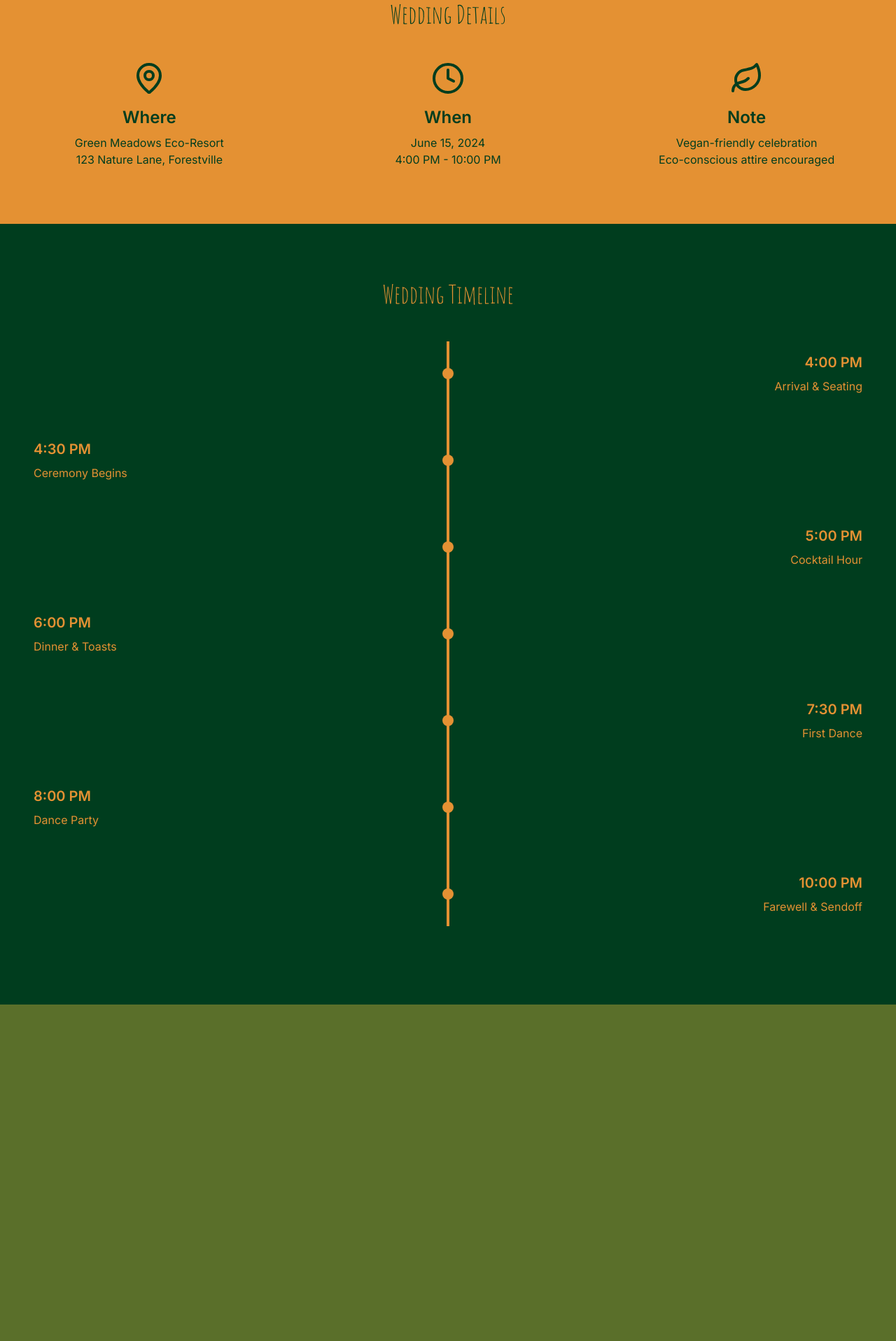
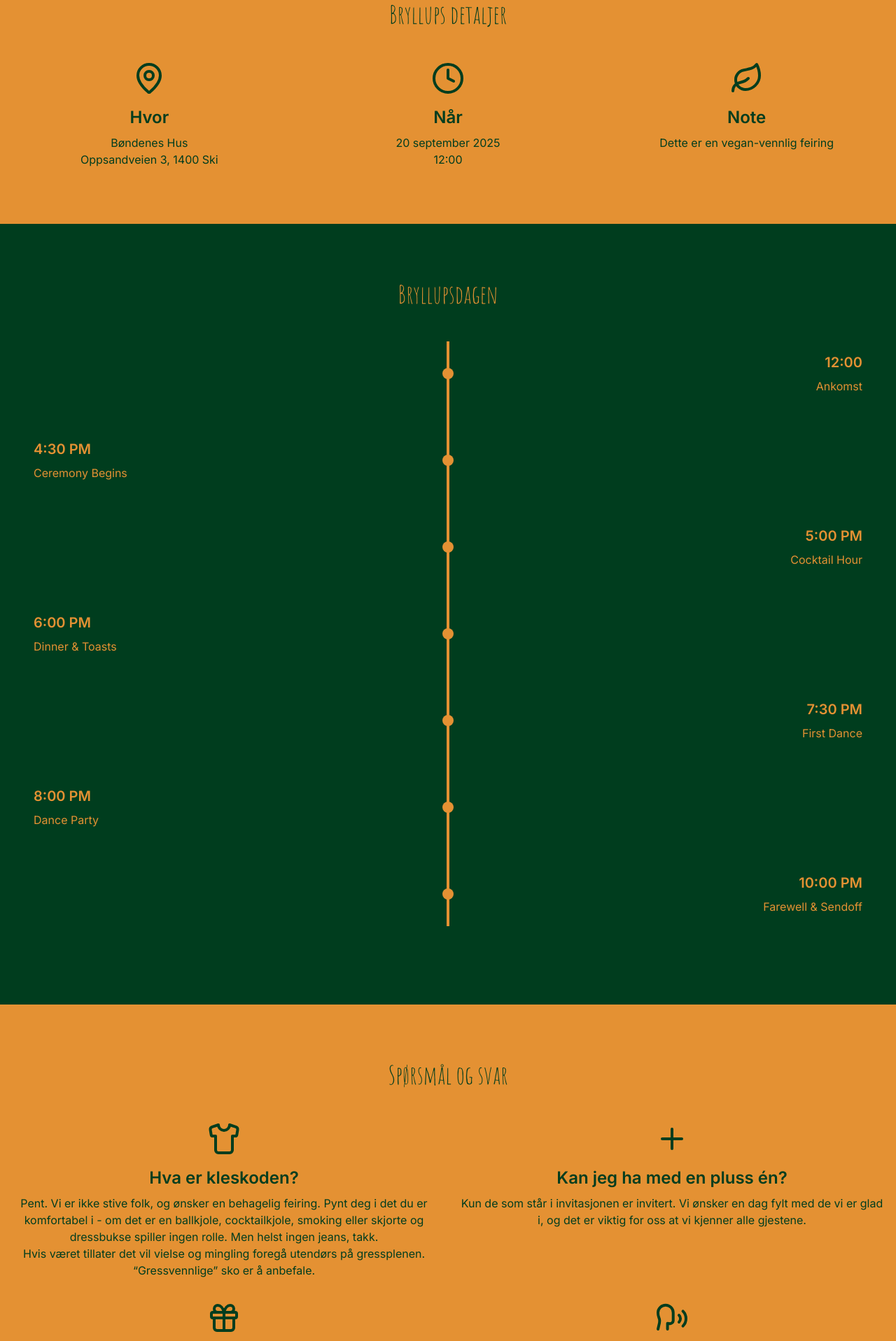
Before and after one commit to larissabakken/website-weeding, a Next.js app: page / in a window 1280 px wide. Shown: the part 880-2797 px from the top of the page at 70% size. Before the commit the page ends 2316 px from the top, so only its background shows below. Built offline with nearby package versions, Linux system fonts and the light colour scheme.

Commit message:
translation + details component

```diff
--- a/app/layout.tsx
+++ b/app/layout.tsx
@@ -1,27 +1,25 @@
-import type React from "react"
-import "./globals.css"
-import { Inter } from "next/font/google"
+import type React from "react";
+import "./globals.css";
+import { Inter } from "next/font/google";
 
-const inter = Inter({ subsets: ["latin"] })
+const inter = Inter({ subsets: ["latin"] });
 
 export const metadata = {
-  title: "Edith & Christian's Wedding",
-  description: "Join us in celebrating the union of Edith and Christian",
-    generator: 'v0.dev'
-}
+  title: "Edith & Christian's bryllup",
+  description: "Bli med på bryllupsfeiringen til Edith og Christian",
+  generator: "v0.dev",
+};
 
 export default function RootLayout({
   children,
 }: {
-  children: React.ReactNode
+  children: React.ReactNode;
 }) {
   return (
     <html lang="en">
       <body className={inter.className}>{children}</body>
     </html>
-  )
+  );
 }
 
-
-
-import './globals.css'
+import "./globals.css";
--- a/app/page.tsx
+++ b/app/page.tsx
@@ -1,6 +1,7 @@
-import Banner from "@/components/Banner"
-import Information from "@/components/Information"
-import Timeline from "@/components/Timeline"
+import Banner from "@/components/Banner";
+import Information from "@/components/Information";
+import Timeline from "@/components/Timeline";
+import QandA from "@/components/QandA";
 
 export default function Home() {
   return (
@@ -8,6 +9,7 @@ export default function Home() {
       <Banner />
       <Information />
       <Timeline />
+      <QandA />
     </main>
-  )
+  );
 }
--- a/components/Banner.tsx
+++ b/components/Banner.tsx
@@ -1,7 +1,7 @@
-"use client"
+"use client";
 
-import Image from "next/image"
-import { motion } from "framer-motion"
+import Image from "next/image";
+import { motion } from "framer-motion";
 
 export default function Banner() {
   return (
@@ -12,15 +12,17 @@ export default function Banner() {
         transition={{ duration: 1.5, ease: "easeOut" }}
         className="relative z-10 text-center"
       >
-        <h1 className="text-6xl font-bold mb-4 text-[#e49133] font-handwriting">Edith & Christian</h1>
-        <p className="text-2xl mb-8 text-[#003d1e]">are getting married!</p>
+        <h1 className="text-6xl font-bold mb-4 text-[#e49133] font-handwriting">
+          Edith & Christian
+        </h1>
+        <p className="text-2xl mb-8 text-[#003d1e]">skal gifte seg!</p>
         <motion.div
           initial={{ y: 20, opacity: 0 }}
           animate={{ y: 0, opacity: 1 }}
           transition={{ delay: 0.5, duration: 1 }}
           className="text-xl font-semibold"
         >
-          June 15, 2024
+          20. september 2025
         </motion.div>
       </motion.div>
       <Image
@@ -36,9 +38,10 @@ export default function Banner() {
         animate={{ opacity: 0.6 }}
         transition={{ duration: 2 }}
         style={{
-          background: "radial-gradient(circle, rgba(228,145,51,0.2) 0%, rgba(90,111,42,0.3) 100%)",
+          background:
+            "radial-gradient(circle, rgba(228,145,51,0.2) 0%, rgba(90,111,42,0.3) 100%)",
         }}
       />
     </section>
-  )
+  );
 }
--- /dev/null
+++ b/components/Detail.tsx
@@ -0,0 +1,28 @@
+import { motion } from "framer-motion";
+import { FC } from "react";
+
+interface DetailProps {
+  icon: React.ReactNode;
+  detail: string;
+  info: string;
+  description?: string;
+}
+
+const Detail: FC<DetailProps> = ({ icon, detail, info, description = "" }) => {
+  return (
+    <motion.div
+      initial={{ opacity: 0, x: -20 }}
+      whileInView={{ opacity: 1, x: 0 }}
+      transition={{ duration: 0.8, delay: 0.2 }}
+      className="text-center"
+    >
+      {icon}
+      <h3 className="text-2xl font-semibold mb-2">{detail}</h3>
+
+      <p dangerouslySetInnerHTML={{ __html: info }} />
+      <p dangerouslySetInnerHTML={{ __html: description }} />
+    </motion.div>
+  );
+};
+
+export default Detail;
--- a/components/Information.tsx
+++ b/components/Information.tsx
@@ -1,7 +1,8 @@
-"use client"
+"use client";
 
-import { motion } from "framer-motion"
-import { MapPin, Clock, Leaf } from "lucide-react"
+import { motion } from "framer-motion";
+import { MapPin, Clock, Leaf, Shirt } from "lucide-react";
+import Detail from "./Detail";
 
 export default function Information() {
   return (
@@ -13,53 +14,28 @@ export default function Information() {
           transition={{ duration: 0.8 }}
           className="text-4xl font-handwriting text-center mb-12"
         >
-          Wedding Details
+          Bryllups detaljer
         </motion.h2>
         <div className="grid md:grid-cols-3 gap-8">
-          <motion.div
-            initial={{ opacity: 0, x: -20 }}
-            whileInView={{ opacity: 1, x: 0 }}
-            transition={{ duration: 0.8, delay: 0.2 }}
-            className="text-center"
-          >
-            <MapPin className="w-12 h-12 mx-auto mb-4" />
-            <h3 className="text-2xl font-semibold mb-2">Where</h3>
-            <p>
-              Green Meadows Eco-Resort
-              <br />
-              123 Nature Lane, Forestville
-            </p>
-          </motion.div>
-          <motion.div
-            initial={{ opacity: 0, y: 20 }}
-            whileInView={{ opacity: 1, y: 0 }}
-            transition={{ duration: 0.8, delay: 0.4 }}
-            className="text-center"
-          >
-            <Clock className="w-12 h-12 mx-auto mb-4" />
-            <h3 className="text-2xl font-semibold mb-2">When</h3>
-            <p>
-              June 15, 2024
-              <br />
-              4:00 PM - 10:00 PM
-            </p>
-          </motion.div>
-          <motion.div
-            initial={{ opacity: 0, x: 20 }}
-            whileInView={{ opacity: 1, x: 0 }}
-            transition={{ duration: 0.8, delay: 0.6 }}
-            className="text-center"
-          >
-            <Leaf className="w-12 h-12 mx-auto mb-4" />
-            <h3 className="text-2xl font-semibold mb-2">Note</h3>
-            <p>
-              Vegan-friendly celebration
-              <br />
-              Eco-conscious attire encouraged
-            </p>
-          </motion.div>
+          <Detail
+            icon={<MapPin className="w-12 h-12 mx-auto mb-4" />}
+            detail="Hvor"
+            info={"Bøndenes Hus"}
+            description={"Oppsandveien 3, 1400 Ski"}
+          />
+          <Detail
+            icon={<Clock className="w-12 h-12 mx-auto mb-4" />}
+            detail={"Når"}
+            info={"20 september 2025"}
+            description={"12:00"}
+          />
+          <Detail
+            icon={<Leaf className="w-12 h-12 mx-auto mb-4" />}
+            detail={"Note"}
+            info={"Dette er en vegan-vennlig feiring"}
+          />
         </div>
       </div>
     </section>
-  )
+  );
 }
--- /dev/null
+++ b/components/QandA.tsx
@@ -0,0 +1,99 @@
+"use client";
+
+import { motion } from "framer-motion";
+import {
+  Shirt,
+  Plus,
+  Gift,
+  Speech,
+  Camera,
+  Mic2,
+  CakeSlice,
+} from "lucide-react";
+import Detail from "./Detail";
+
+const QandA = () => {
+  return (
+    <section className="py-20 bg-[#e49133] text-[#003d1e]">
+      <div className="container mx-auto px-4">
+        <motion.h2
+          initial={{ opacity: 0, y: 20 }}
+          whileInView={{ opacity: 1, y: 0 }}
+          transition={{ duration: 0.8 }}
+          className="text-4xl font-handwriting text-center mb-12"
+        >
+          Spørsmål og svar
+        </motion.h2>
+        <div className="grid md:grid-cols-2 gap-8">
+          <Detail
+            icon={<Shirt className="w-12 h-12 mx-auto mb-4" />}
+            detail={"Hva er kleskoden?"}
+            info={
+              "Pent. Vi er ikke stive folk, og ønsker en behagelig feiring. Pynt deg i det du er komfortabel i - om det er en ballkjole, cocktailkjole, smoking eller skjorte og dressbukse spiller ingen rolle. Men helst ingen jeans, takk."
+            }
+            description="Hvis været tillater det vil vielse og mingling foregå utendørs på
+            gressplenen. “Gressvennlige” sko er å anbefale."
+          />
+          <Detail
+            icon={<Plus className="w-12 h-12 mx-auto mb-4" />}
+            detail={"Kan jeg ha med en pluss én?"}
+            info={
+              "Kun de som står i invitasjonen er invitert. Vi ønsker en dag fylt med de vi er glad i, og det er viktig for oss at vi kjenner alle gjestene."
+            }
+          />
+          <Detail
+            icon={<Gift className="w-12 h-12 mx-auto mb-4" />}
+            detail={"Hva gjør vi med gaver?"}
+            info={
+              "Det at du ønsker å feire dagen med oss er en gave i seg selv. Hvis du fremdeles ønsker å gi en gave kan du sjekke ut ønskelisten vår " +
+              '<a href="https://www.example.com" style="text-decoration: underline;">her</a>.'
+            }
+            description={
+              "Fysiske gaver og kort kan henvendes til gavebordet. Dog merk at gavebordet ikke vil være bemannet, så gaver og kort vil ikke åpnes på selve bryllupsdagen."
+            }
+          />
+          <Detail
+            icon={<Speech className="w-12 h-12 mx-auto mb-4" />}
+            detail={"Jeg ønsker å holde en tale, hva gjør jeg?"}
+            info={
+              "Vi ønsker veldig gjerne taler, så det er kjempehyggelig at du vil holde en! Ta kontakt med vår toastmaster, Aron på tlf:XXXXXXXXXX."
+            }
+            description={
+              "Han vil gi deg informasjon om eventuell tidsbegrensning, omtrent når i løpet av kvelden du blir oppnevnt og lignende. Fint om du gir han navnet ditt, og hvilken relasjon du har til oss."
+            }
+          />
+          <Detail
+            icon={<Camera className="w-12 h-12 mx-auto mb-4" />}
+            detail={"Vil det være mulighet for fremvisning av bilder?"}
+            info={"???"}
+          />
+          <Detail
+            icon={<Mic2 className="w-12 h-12 mx-auto mb-4" />}
+            detail={
+              "Jeg ønsker å ha et musikkinnslag / underholdningsinnslag, hva gjør jeg?"
+            }
+            info={
+              "Ta kontakt med vår toastmaster, Aron på tlf: ZZZZZZZZZ. Så vil han gi deg informasjon om hvordan gå frem med dette"
+            }
+            description={
+              "Tilgjengelig på lokalet er det:" +
+              "<br/>- Mikrofon" +
+              "<br/>- Høytaler" +
+              "<br/>- Lerret"
+            }
+          />
+          <Detail
+            icon={<CakeSlice className="w-12 h-12 mx-auto mb-4" />}
+            detail={"Jeg har bakt en kake, hvor gjør jeg av denne?"}
+            info={
+              "Kaker, snacks, drikker og eventuelt annet kan leveres til kjøkkenet inn til høyre fra hovedinngangen."
+            }
+            description="Der vil det være tilgjengelig kjøleskap / frys mm. Dersom det skulle bli fullt er det også kjøleskap / frys ned trappen."
+          />
+        </div>
+      </div>
+    </section>
+  );
+};
+
+export default QandA;
--- a/components/Timeline.tsx
+++ b/components/Timeline.tsx
@@ -1,16 +1,16 @@
-"use client"
+"use client";
 
-import { motion } from "framer-motion"
+import { motion } from "framer-motion";
 
 const events = [
-  { time: "4:00 PM", description: "Arrival & Seating" },
+  { time: "12:00", description: "Ankomst" },
   { time: "4:30 PM", description: "Ceremony Begins" },
   { time: "5:00 PM", description: "Cocktail Hour" },
   { time: "6:00 PM", description: "Dinner & Toasts" },
   { time: "7:30 PM", description: "First Dance" },
   { time: "8:00 PM", description: "Dance Party" },
   { time: "10:00 PM", description: "Farewell & Sendoff" },
-]
+];
 
 export default function Timeline() {
   return (
@@ -22,7 +22,7 @@ export default function Timeline() {
           transition={{ duration: 0.8 }}
           className="text-4xl font-handwriting text-center mb-12"
         >
-          Wedding Timeline
+          Bryllupsdagen
         </motion.h2>
         <div className="relative">
           {events.map((event, index) => (
@@ -31,10 +31,16 @@ export default function Timeline() {
               initial={{ opacity: 0, x: index % 2 === 0 ? -20 : 20 }}
               whileInView={{ opacity: 1, x: 0 }}
               transition={{ duration: 0.8, delay: index * 0.1 }}
-              className={`flex items-center mb-8 ${index % 2 === 0 ? "flex-row-reverse" : ""}`}
+              className={`flex items-center mb-8 ${
+                index % 2 === 0 ? "flex-row-reverse" : ""
+              }`}
             >
               <div className="w-1/2 px-4">
-                <div className={`p-4 rounded-lg ${index % 2 === 0 ? "text-right" : "text-left"}`}>
+                <div
+                  className={`p-4 rounded-lg ${
+                    index % 2 === 0 ? "text-right" : "text-left"
+                  }`}
+                >
                   <h3 className="text-xl font-semibold mb-2">{event.time}</h3>
                   <p>{event.description}</p>
                 </div>
@@ -47,5 +53,5 @@ export default function Timeline() {
         </div>
       </div>
     </section>
-  )
+  );
 }
```
Also changed, not shown: 1 other file (tests, documents, lock files or other folders).
